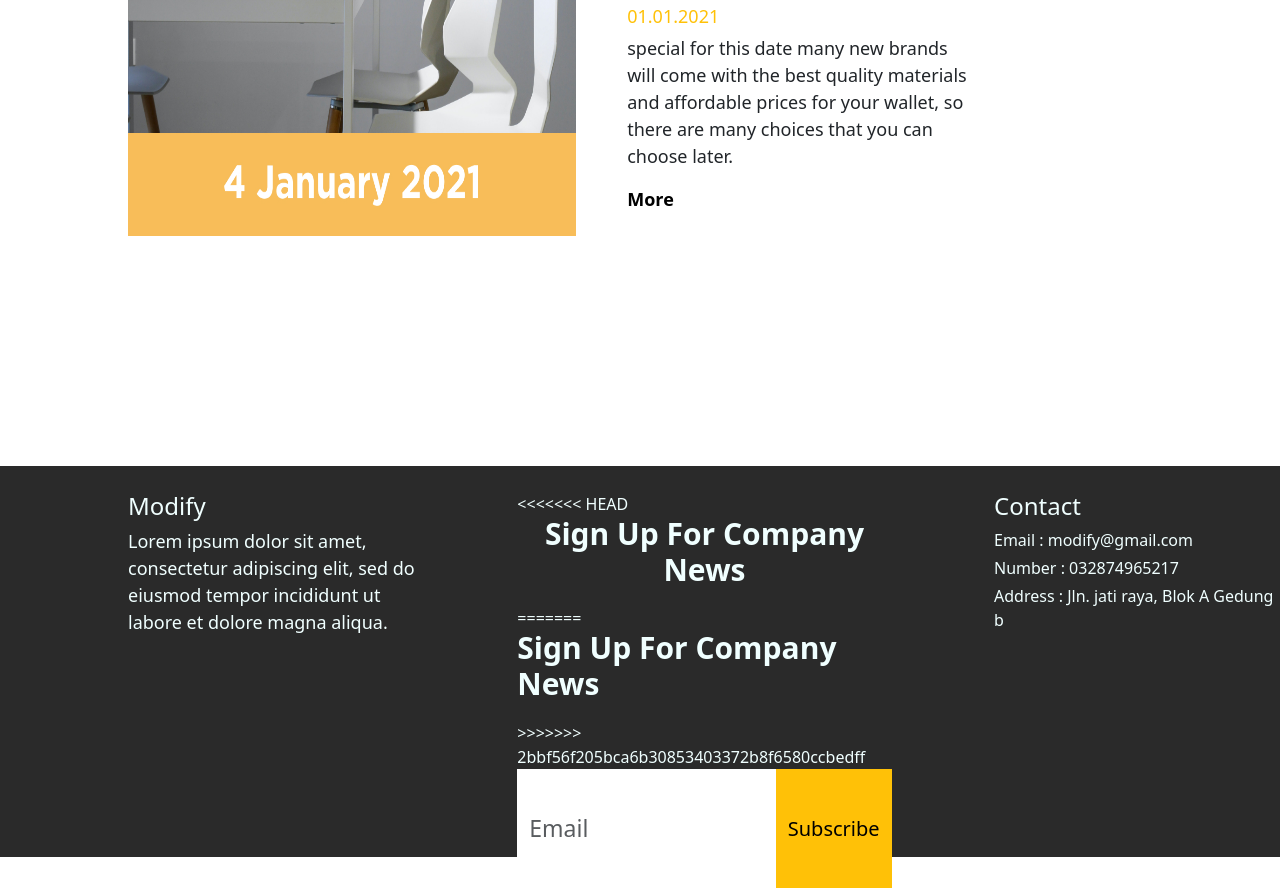
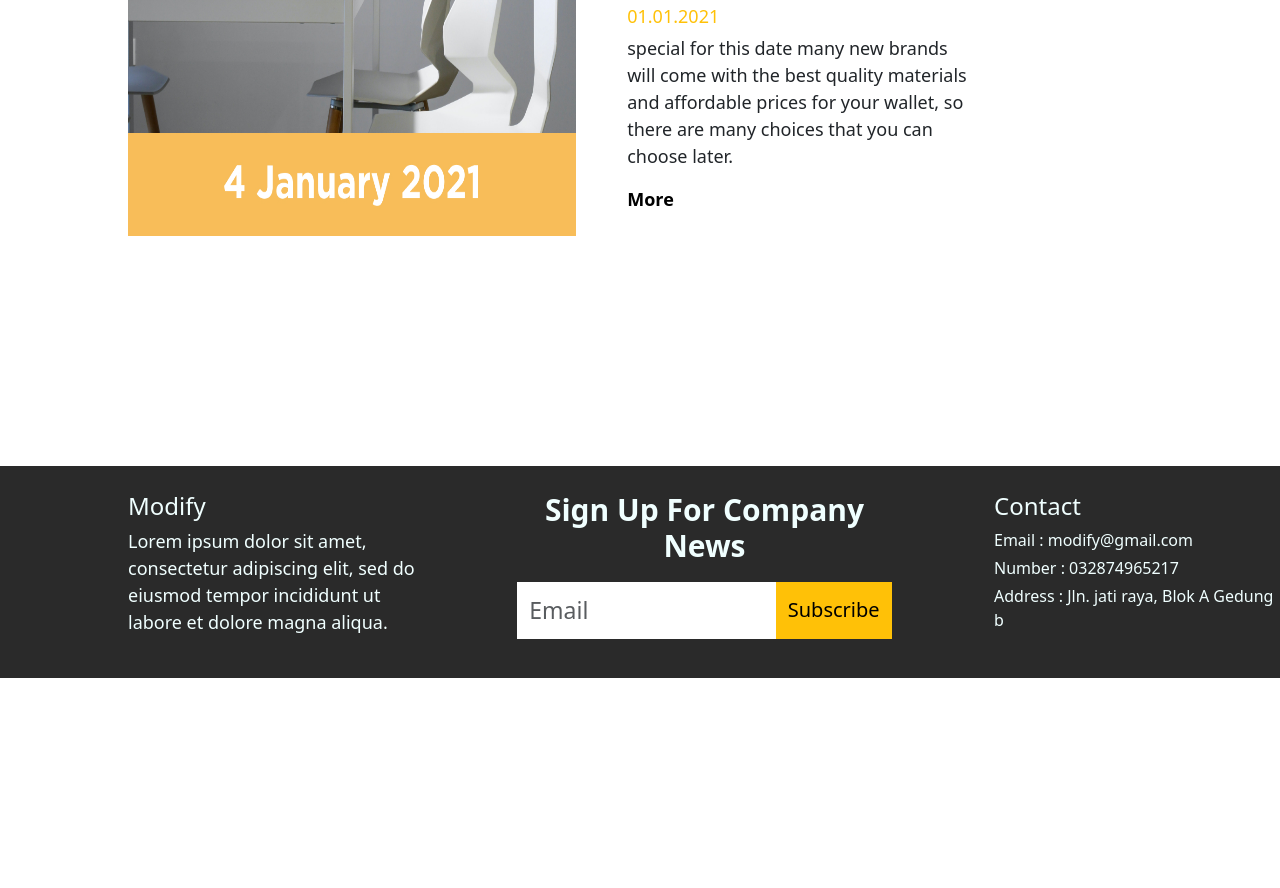
Before and after one commit to tatamamayo/Slicing-punya-Designer, a plain HTML site: page index.html in a window 1280 px wide. Shown: the part 2175-3063 px from the top of the page. After the commit the page ends 2853 px from the top, so only its background shows below. Drawn offline with nearby package versions, Linux system fonts and the light colour scheme.

Commit message:
slicing punya designer

```diff
--- a/index.html
+++ b/index.html
@@ -94,11 +94,7 @@
           <p>Lorem ipsum dolor sit amet, consectetur adipiscing elit, sed do eiusmod tempor incididunt ut labore et dolore magna aliqua.</p>
         </div>
         <div class="tengah">
-<<<<<<< HEAD
           <h3 class="text-center">Sign Up For Company News</h3>
-=======
-          <h3 class:"text-center">Sign Up For Company News</h3>
->>>>>>> 2bbf56f205bca6b30853403372b8f6580ccbedff
           <div class="input-group mb-3">
             <input type="text" class="form-control" placeholder="Email" aria-label="Recipient's username" aria-describedby="basic-addon2">
             <span class="btn btn-warning">Subscribe</span>
```
